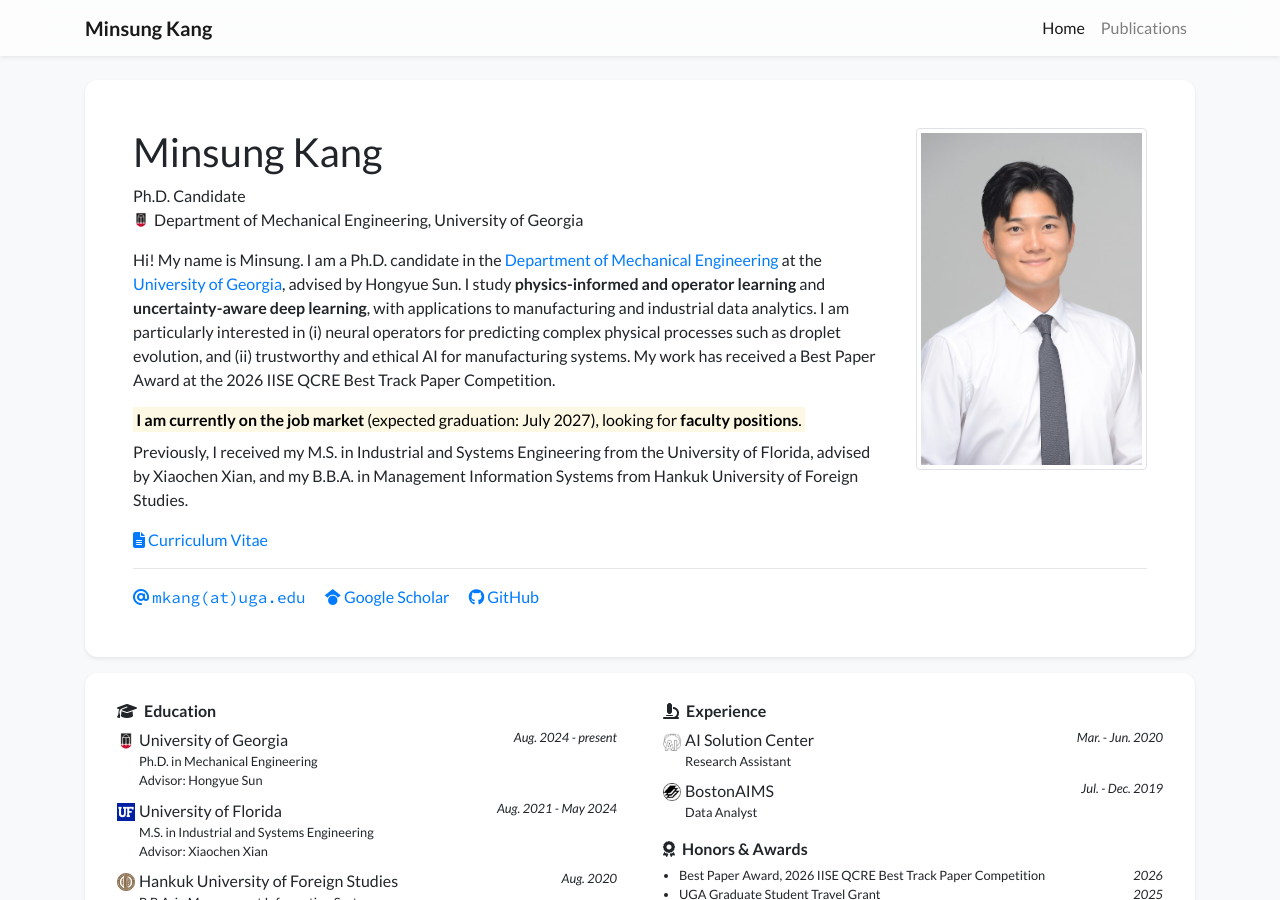
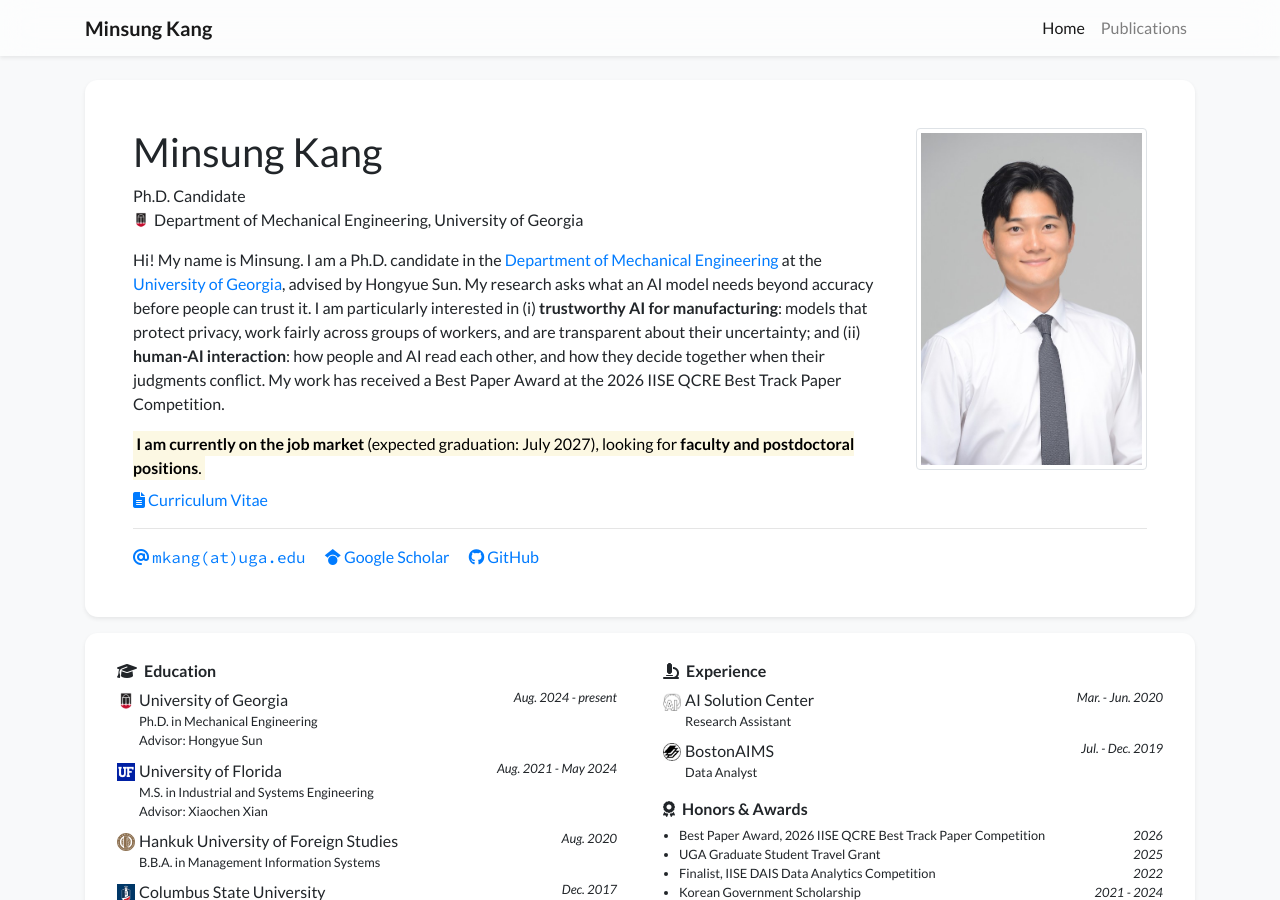
Before and after one commit to minsung-k/minsung-k.github.io, a Jekyll site: the page built from index.html, in a window 1280 px wide and 900 px high. Built offline with Jekyll 4.4.1, drawn with Linux system fonts in a browser that asks for light colours; nearby versions of some CDN libraries; a style sheet for code colours, icons or effects is not loaded.

Commit message:
Update welcome message
Co-Authored-By: Claude Sonnet 5.5 <noreply@anthropic.com>
Claude-Session: https://claude.ai/code/session_011Viuu9hdhE2h1V3nq3Hj9S

```diff
--- a/_data/profile.yml
+++ b/_data/profile.yml
@@ -19,20 +19,17 @@ short_bio: >-
     Hi! My name is Minsung. I am a Ph.D. candidate in the
     <a href="https://www.engr.uga.edu/" target="_blank">Department of Mechanical Engineering</a> at the
     <a href="https://www.uga.edu/" target="_blank">University of Georgia</a>, advised by Hongyue Sun.
-    I study <strong>physics-informed and operator learning</strong> and <strong>uncertainty-aware deep learning</strong>,
-    with applications to manufacturing and industrial data analytics. I am particularly interested in
-    (i) neural operators for predicting complex physical processes such as droplet evolution, and
-    (ii) trustworthy and ethical AI for manufacturing systems.
+    My research asks what an AI model needs beyond accuracy before people can trust it.
+    I am particularly interested in (i) <strong>trustworthy AI for manufacturing</strong>: models that protect privacy,
+    work fairly across groups of workers, and are transparent about their uncertainty; and
+    (ii) <strong>human-AI interaction</strong>: how people and AI read each other, and how they decide together
+    when their judgments conflict.
     My work has received a Best Paper Award at the 2026 IISE QCRE Best Track Paper Competition.
   </p>
   <p class="mb-2">
-    <mark><strong>I am currently on the job market</strong> (expected graduation: July 2027), looking for <strong>faculty positions</strong>.</mark>
+    <mark><strong>I am currently on the job market</strong> (expected graduation: July 2027), looking for <strong>faculty and postdoctoral positions</strong>.</mark>
   </p>
-  <p>
-    Previously, I received my M.S. in Industrial and Systems Engineering from the University of Florida,
-    advised by Xiaochen Xian, and my B.B.A. in Management Information Systems from Hankuk University of Foreign Studies.
-  </p>
-  <!-- TODO: add a "Beyond research..." line in your own voice (hobbies, etc.) and review the wording above -->
+
 
 portrait_url: /assets/images/photos/portrait.jpg
 
```
